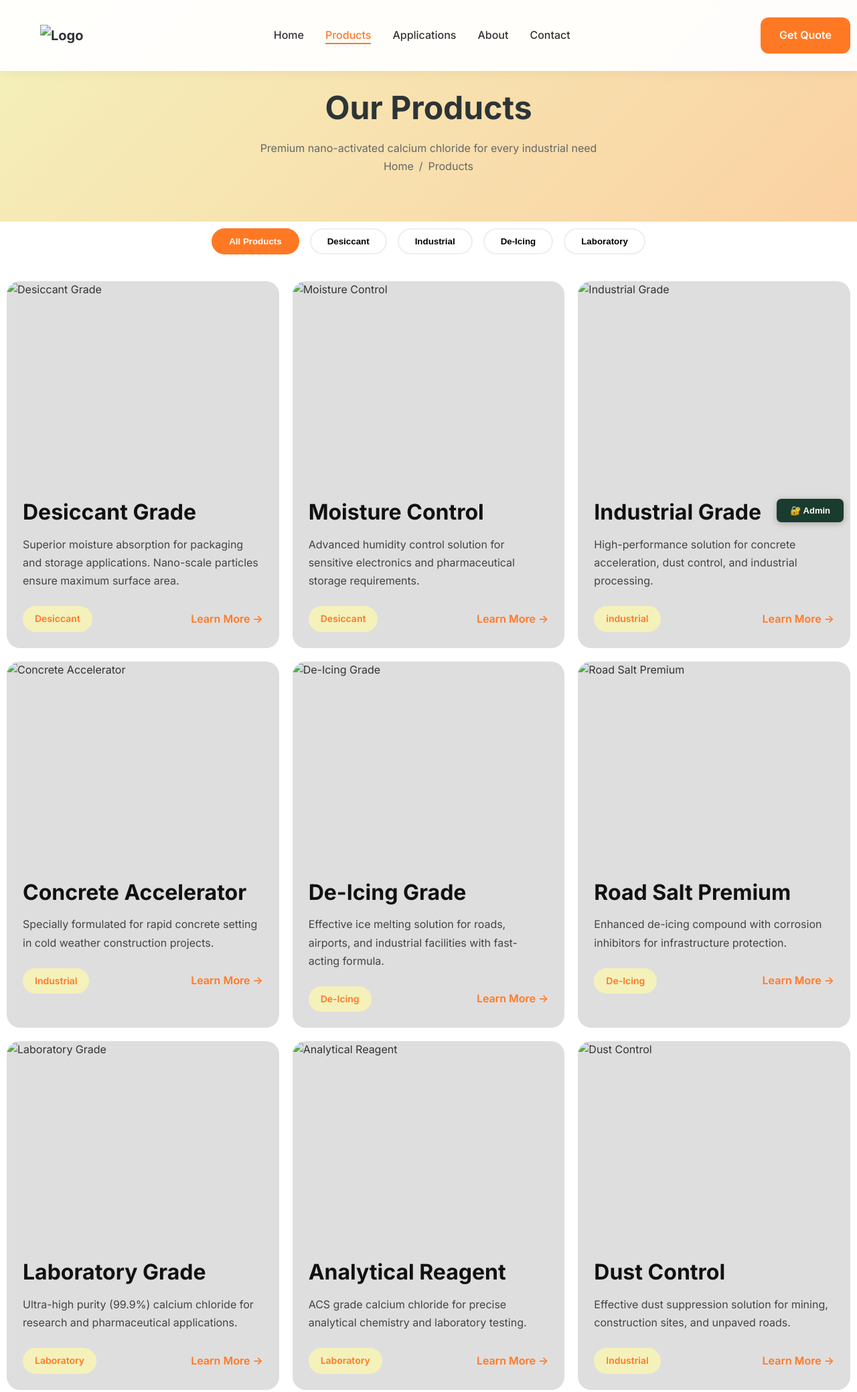
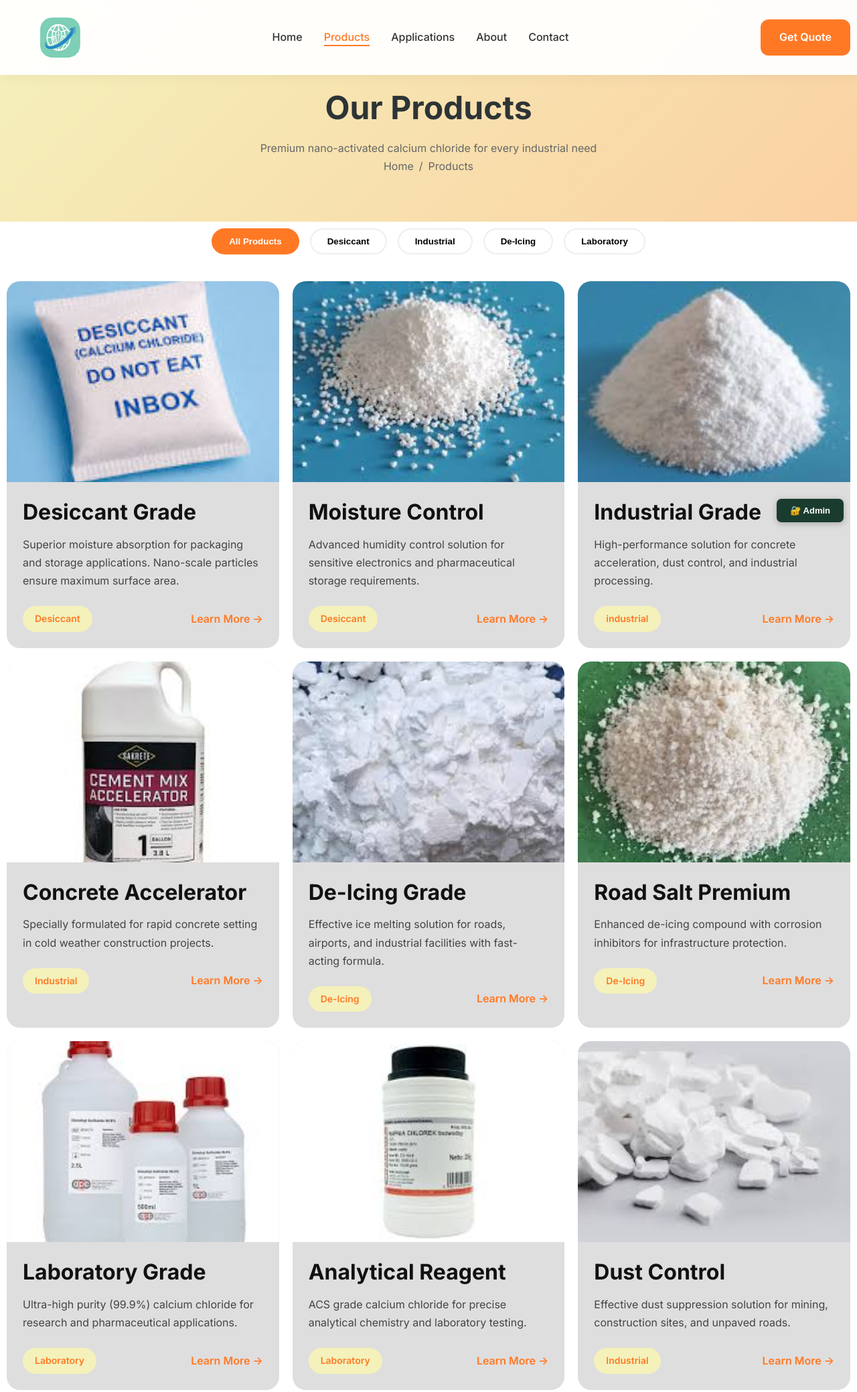
Before and after one commit to muhammadibadmalik/Industrial-Nano-Material-Portal-, a plain HTML site: page docs/products.html in a window 1280 px wide. Shown: the top 2079 px of the page at 67% size. Drawn offline with Linux system fonts and the light colour scheme.

Commit message:
fix all image paths and script path

```diff
--- a/docs/products.html
+++ b/docs/products.html
@@ -41,7 +41,7 @@
       <nav class="nav">
         <a href="index.html" class="logo">
              <div class="logo-icon"></div>
-        <img src="logo.png" alt="Logo">
+        <img src="Images/logo.png" alt="Logo">
         </a>
         <ul class="nav-links">
           <li><a href="index.html">Home</a></li>
@@ -92,7 +92,7 @@
         <!-- Product 1 -->
 <div class="product-card" data-category="desiccant">
 
-    <img src="product 1.png" alt="Desiccant Grade" class="product-img">
+    <img src="Images/product-1.png" alt="Desiccant Grade" class="product-img">
 
     <div class="product-info">
 
@@ -121,7 +121,7 @@
         <!-- Product 2 -->
 <div class="product-card" data-category="desiccant">
 
-    <img src="product 2.png" alt=" Moisture Control" class="product-img">
+    <img src="Images/product-2.png" alt=" Moisture Control" class="product-img">
 
     <div class="product-info">
 
@@ -149,7 +149,7 @@
         <!-- Product 3 -->
 <div class="product-card" data-category="industrial">
 
-    <img src="product 3.png" alt="Industrial Grade" class="product-img">
+    <img src="Images/product-3.png" alt="Industrial Grade" class="product-img">
 
     <div class="product-info">
 
@@ -177,7 +177,7 @@
         <!-- Product 4 -->
        <div class="product-card" data-category="industrial">
 
-    <img src="product 4.png" alt="Concrete Accelerator" class="product-img">
+    <img src="Images/product-4.png" alt="Concrete Accelerator" class="product-img">
 
     <div class="product-info">
 
@@ -206,7 +206,7 @@ Specially formulated for rapid concrete setting in cold weather construction pro
         <!-- Product 5 -->
       <div class="product-card" data-category="deicing">
 
-    <img src="product 5.png" alt="De-Icing Grade" class="product-img">
+    <img src="Images/product-5.png" alt="De-Icing Grade" class="product-img">
 
     <div class="product-info">
 
@@ -234,7 +234,7 @@ Effective ice melting solution for roads, airports, and industrial facilities wi
         <!-- Product 6 -->
       <div class="product-card" data-category="deicing">
 
-    <img src="product 6.png" alt="Road Salt Premium" class="product-img">
+    <img src="Images/product-6.png" alt="Road Salt Premium" class="product-img">
 
     <div class="product-info">
 
@@ -263,7 +263,7 @@ Enhanced de-icing compound with corrosion inhibitors for infrastructure protecti
         <!-- Product 7 -->
 <div class="product-card" data-category="laboratory">
 
-    <img src="product 7.png" alt=" Laboratory Grade" class="product-img">
+    <img src="Images/product-7.png" alt=" Laboratory Grade" class="product-img">
 
     <div class="product-info">
 
@@ -292,7 +292,7 @@ Ultra-high purity (99.9%) calcium chloride for research and pharmaceutical appli
         <!-- Product 8 -->
 <div class="product-card" data-category="laboratory">
 
-    <img src="product 8.png" alt="Analytical Reagent" class="product-img">
+    <img src="Images/product-8.png" alt="Analytical Reagent" class="product-img">
 
     <div class="product-info">
 
@@ -320,7 +320,7 @@ Ultra-high purity (99.9%) calcium chloride for research and pharmaceutical appli
         <!-- Product 9 -->
 <div class="product-card" data-category="industrial">
 
-    <img src="product 9.png" alt=" Dust Control" class="product-img">
+    <img src="Images/product-9.png" alt=" Dust Control" class="product-img">
 
     <div class="product-info">
 
@@ -387,7 +387,7 @@ Effective dust suppression solution for mining, construction sites, and unpaved
         <div class="footer-brand">
           <div class="logo">
             <div class="logo-icon"></div>
-              <img src="logo.png" alt="Logo">
+              <img src="Images/logo.png" alt="Logo">
             <span style="color: white;">NanoCACL2</span>
           </div>
           <p>Industry-leading nano-activated calcium chloride solutions for diverse industrial applications worldwide.</p>
@@ -428,6 +428,6 @@ Effective dust suppression solution for mining, construction sites, and unpaved
   </footer>
 
   <script src="js/main.js"></script>
-  <script src="/js/admin-login.js"></script>
+  <script src="js/admin-login.js"></script>
 </body>
 </html>
```
Also changed, not shown: docs/about.html (+3 -3 lines), docs/applications.html (+9 -9 lines), docs/contact.html (+3 -3 lines), docs/index.html (+3 -3 lines), docs/product-details.html (+7 -7 lines).
